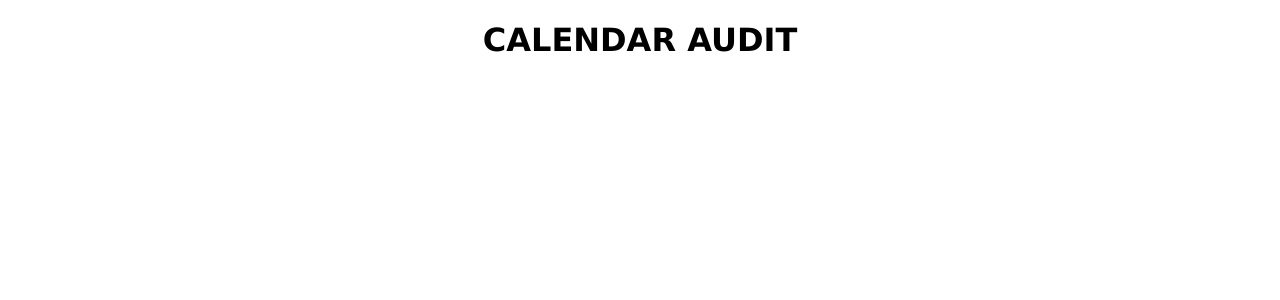
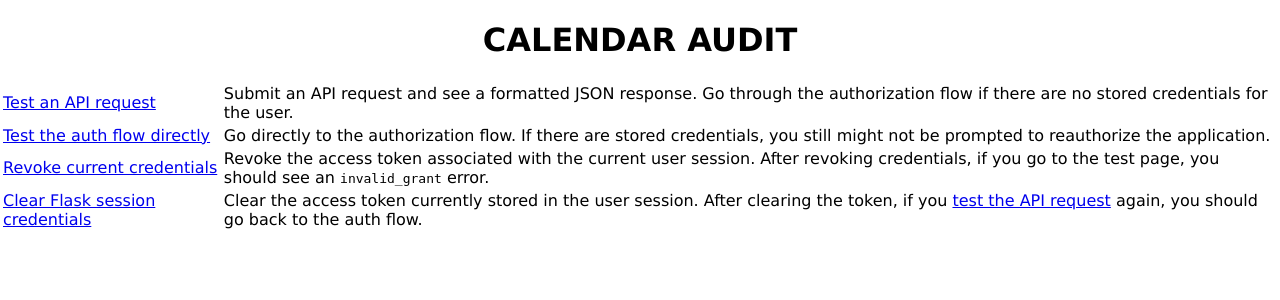
Before and after one commit to pradeepdotmishra/calendar-audit-app, a Flask app: page / in a window 1280 px wide. Shown: the top 300 px of the page. Run offline with Flask 2, Linux system fonts and the light colour scheme.

Commit message:
Added google oauth2.0

```diff
--- a/app.py
+++ b/app.py
@@ -1,10 +1,119 @@
-from flask import Flask, render_template, url_for
+import os
+import flask
+import requests
 
-app = Flask(__name__)
+import google.oauth2.credentials
+import google_auth_oauthlib.flow
+import googleapiclient.discovery
+
+# This variable specifies the name of a file that contains the OAuth 2.0
+# information for this application, including its client_id and client_secret.
+CLIENT_SECRETS_FILE = "client_secret.json"
+SCOPES = ['https://www.googleapis.com/auth/calendar']
+
+app = flask.Flask(__name__)
+
+app.secret_key = 'GoogleCalendarAudit-1.0'
 
 @app.route('/')
 def index():
-    return render_template('index.html')
+    return flask.render_template('index.html')
+
+@app.route('/test')
+def test_api_request():
+    if 'credentials' not in flask.session:
+        return flask.redirect('authorize')
+
+    # Load credentials from the session.
+    credentials = google.oauth2.credentials.Credentials(**flask.session['credentials'])
+    calendar = googleapiclient.discovery.build('calendar', 'v3', credentials=credentials)
+    events = calendar.events().list(calendarId='primary', pageToken=None).execute()
+
+    flask.session['credentials'] = credentials_to_dict(credentials)
+
+    return flask.jsonify(**events)
+
+@app.route('/authorize')
+def authorize():
+    # Create flow instance to manage the OAuth 2.0 Authorization Grant Flow steps.
+    flow = google_auth_oauthlib.flow.Flow.from_client_secrets_file(CLIENT_SECRETS_FILE, scopes=SCOPES)
+
+  # The URI created here must exactly match one of the authorized redirect URIs
+  # for the OAuth 2.0 client, which you configured in the API Console. If this
+  # value doesn't match an authorized URI, you will get a 'redirect_uri_mismatch'
+  # error.
+    flow.redirect_uri = flask.url_for('oauth2callback', _external=True)
+
+    authorization_url, state = flow.authorization_url(
+      # Enable offline access so that you can refresh an access token without
+      # re-prompting the user for permission. Recommended for web server apps.
+        access_type='offline',
+      # Enable incremental authorization. Recommended as a best practice.
+        include_granted_scopes='true')
+
+  # Store the state so the callback can verify the auth server response.
+    flask.session['state'] = state
+
+    return flask.redirect(authorization_url)
+
+@app.route('/oauth2callback')
+def oauth2callback():
+  # Specify the state when creating the flow in the callback so that it can
+  # verified in the authorization server response.
+    state = flask.session['state']
+
+    flow = google_auth_oauthlib.flow.Flow.from_client_secrets_file(CLIENT_SECRETS_FILE, scopes=SCOPES, state=state)
+    flow.redirect_uri = flask.url_for('oauth2callback', _external=True)
+
+  # Use the authorization server's response to fetch the OAuth 2.0 tokens.
+    authorization_response = flask.request.url
+    flow.fetch_token(authorization_response=authorization_response)
+
+  # Store credentials in the session.
+  # ACTION ITEM: In a production app, you likely want to save these
+  #              credentials in a persistent database instead.
+    credentials = flow.credentials
+    flask.session['credentials'] = credentials_to_dict(credentials)
+
+    return flask.redirect(flask.url_for('test_api_request'))
+
+@app.route('/revoke')
+def revoke():
+    if 'credentials' not in flask.session:
+        return ('You need to <a href="/authorize">authorize</a> before ' + 'testing the code to revoke credentials.')
+
+    credentials = google.oauth2.credentials.Credentials(**flask.session['credentials'])
+
+    revoke = requests.post('https://oauth2.googleapis.com/revoke',
+      params={'token': credentials.token},
+      headers = {'content-type': 'application/x-www-form-urlencoded'})
+
+    status_code = getattr(revoke, 'status_code')
+    if status_code == 200:
+        return('Credentials successfully revoked.' + flask.render_template('index.html'))
+    else:
+        return('An error occurred.' + flask.render_template('index.html'))
+
+@app.route('/clear')
+def clear_credentials():
+    if 'credentials' in flask.session:
+        del flask.session['credentials']
+    return ('Credentials have been cleared.<br><br>' + flask.render_template('index.html'))
+
+def credentials_to_dict(credentials):
+  return {'token': credentials.token,
+          'refresh_token': credentials.refresh_token,
+          'token_uri': credentials.token_uri,
+          'client_id': credentials.client_id,
+          'client_secret': credentials.client_secret,
+          'scopes': credentials.scopes}
+
 
 if __name__ == "__main__":
+    # When running locally, disable OAuthlib's HTTPs verification.
+    # ACTION ITEM for developers:
+    #     When running in production *do not* leave this option enabled.
+    os.environ['OAUTHLIB_INSECURE_TRANSPORT'] = '1'
+    # Specify a hostname and port that are set as a valid redirect URI
+    # for your API project in the Google API Console.
     app.run(debug=True)
--- /dev/null
+++ b/client_secret.json
@@ -0,0 +1 @@
+{"web":{"client_id":"1058225766533-iem2aqd2t9nj6j553td0hje1bfb7p4nf.apps.googleusercontent.com","project_id":"calendar-audit-334215","auth_uri":"https://accounts.google.com/o/oauth2/auth","token_uri":"https://oauth2.googleapis.com/token","auth_provider_x509_cert_url":"https://www.googleapis.com/oauth2/v1/certs","client_secret":"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","redirect_uris":["http://localhost:5000/oauth2callback","https://calendarauditapp.herokuapp.com/oauth2callback"],"javascript_origins":["http://localhost:5000","https://calendarauditapp.herokuapp.com"]}}
--- a/templates/index.html
+++ b/templates/index.html
@@ -6,4 +6,23 @@
 
 {% block body %}
 <h1 style="text-align: center;"> CALENDAR AUDIT </h1>
+<table>
+    <tr><td><a href="/test">Test an API request</a></td>
+    <td>Submit an API request and see a formatted JSON response.
+        Go through the authorization flow if there are no stored
+        credentials for the user.</td></tr>
+    <tr><td><a href="/authorize">Test the auth flow directly</a></td>
+    <td>Go directly to the authorization flow. If there are stored
+        credentials, you still might not be prompted to reauthorize
+        the application.</td></tr>
+    <tr><td><a href="/revoke">Revoke current credentials</a></td>
+    <td>Revoke the access token associated with the current user
+        session. After revoking credentials, if you go to the test
+        page, you should see an <code>invalid_grant</code> error.
+    </td></tr>
+    <tr><td><a href="/clear">Clear Flask session credentials</a></td>
+    <td>Clear the access token currently stored in the user session.
+        After clearing the token, if you <a href="/test">test the
+        API request</a> again, you should go back to the auth flow.
+    </td></tr></table>
 {% endblock %}
```
